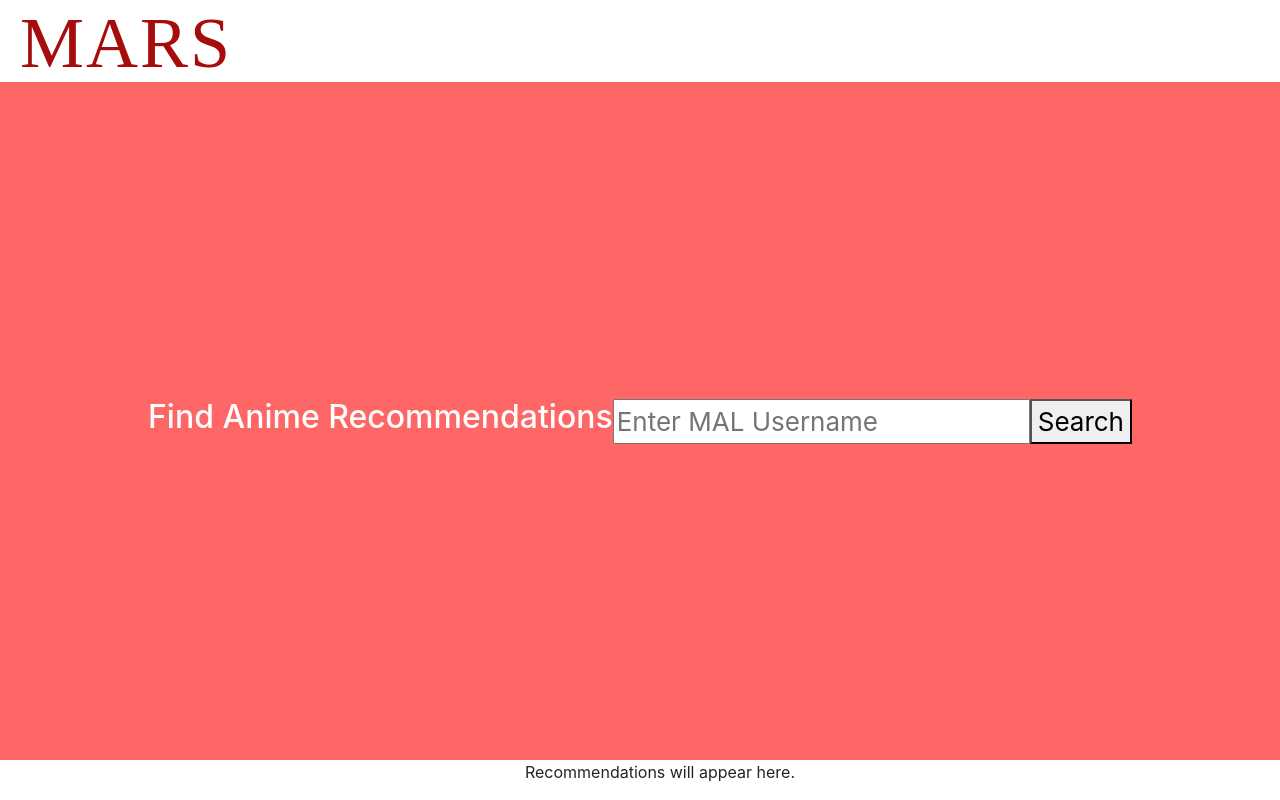
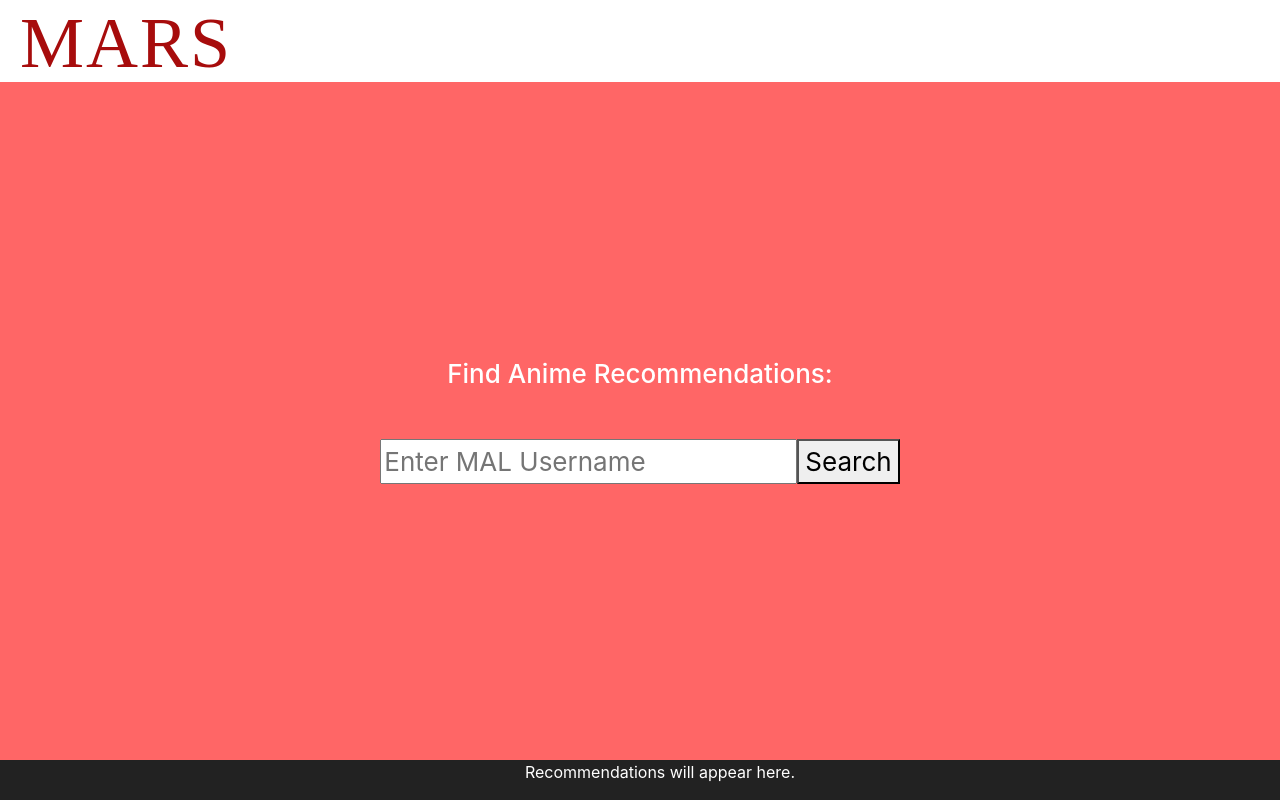
Before and after one commit to rantar2/animetracker, a React (Create React App) app in the folder frontend/: page / in a window 1280 px wide. Built offline with nearby package versions, Linux system fonts and the light colour scheme; no server answers.

Commit message:
Updated CSS

```diff
--- a/frontend/src/App.css
+++ b/frontend/src/App.css
@@ -25,7 +25,28 @@
     background-color: #ff6666;
     display: flex;
     flex: 1 1 auto;
+    flex-direction: column;
     align-items: center;
+    justify-content: center;
+    font-size: calc(10px + 2vmin);
+    color: white;
+}
+
+.App-body h2 {
+    background-color: #ff6666;
+    display: flex;
+    flex: 1 1 auto;
+    align-items: flex-end;
+    justify-content: flex-end;
+    font-size: calc(10px + 2vmin);
+    color: white;
+    margin-bottom: 50px;
+}
+
+.Search-Bar {
+    display: flex;
+    flex: 1 1 auto;
+    align-items: flex-start;
     justify-content: center;
     font-size: calc(10px + 2vmin);
     color: white;
@@ -34,3 +55,55 @@
 .App-link {
     color: #61dafb;
 }
+
+.Recommendations-Container {
+    background-color: #222;
+    padding-left: 16px;
+    padding-right: 16px;
+    color: white;
+}
+
+.Recommendations {
+    background-color: #222;
+    padding-left: 20px;
+    padding-right: 20px;
+    color: white;
+}
+
+.Recommendations table {
+    box-shadow: 0 0 20px rgba(60,60,60,0.1);
+    border-top: none !important;
+}
+
+.Recommendations thead {
+    background-color: #333;
+}
+.Recommendations tr {
+    background-color: #222;
+}
+.Recommendations th {
+    background-color: #333;
+    color: white;
+    border-top: none !important
+}
+.Recommendations span {
+    color: white;
+}
+.Recommendations td {
+    background-color: rgba(60, 60, 60, 0.3);
+}
+
+.pagination a {
+    color: white;
+    float: left;
+    padding: 8px 16px;
+    text-decoration: none;
+    border: 1px solid #ddd;
+    transition: background-color .3s;
+}
+.pagination a.active {
+    background-color: #4CAF50;
+    color: white;
+}
+
+.pagination a:hover:not(.active) {background-color: rgba(100, 100, 100, 0.5);}
--- a/frontend/src/App.js
+++ b/frontend/src/App.js
@@ -79,18 +79,20 @@
                 <Header />
                 <div  className="App-body">
                     <h2>
-                        Find Anime Recommendations
+                        Find Anime Recommendations:
                     </h2>
                     <div className="Search-Bar">
                       <input onChange={this.handleInput} placeholder="Enter MAL Username"/>
                       <button onClick={this.logUserName}> Search </button>
                     </div>
                 </div>
-                <div className="Recommendations">
-                  {this.state.ready
-                    ? <ReactBasicTable columns={cols} rows={rows} pageSize="2"/>
-                    : <ul>{"Recommendations will appear here."}</ul>
-                  }
+                <div className="Recommendations-Container">
+                    <div className="Recommendations">
+                        {this.state.ready
+                            ? <ReactBasicTable columns={cols} rows={rows} pageSize="2"/>
+                            : <ul>{"Recommendations will appear here."}</ul>
+                        }
+                    </div>
                 </div>
             </div>
         );
```
Also changed, not shown: 1 other file (tests, documents, lock files or other folders).
